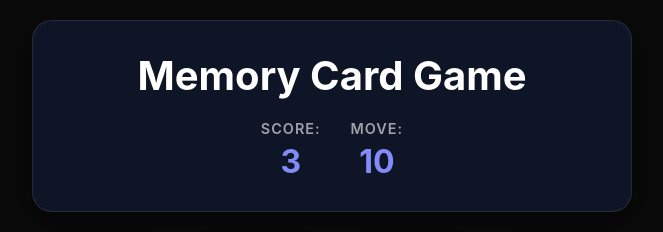
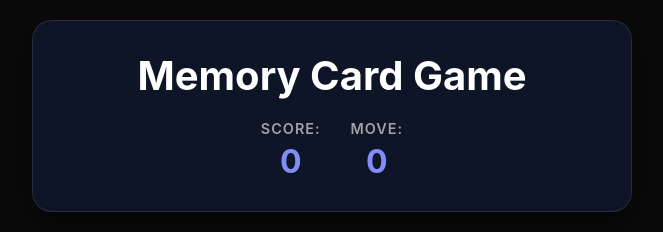
Before and after one commit to lightning4747/Memory-card-game-using-react, a React (Vite) app: page / in a window 1280 px wide. Shown: the top 232 px of the page, without its empty margins (308-971 px from the left). Built offline with nearby package versions, Linux system fonts and the light colour scheme.

Commit message:
make scores and moves dynamic

```diff
--- a/src/App.jsx
+++ b/src/App.jsx
@@ -11,6 +11,8 @@ function App() {
     const [cards,setCards] = useState([])
     const [flippedCards,setFlippedCards] = useState([]) //hold only two card
     const [matchedCards,setMacthCards] = useState([])
+    const [scores, setScores] = useState(0)
+    const [moves, setMoves] = useState(0)
 
     const initializeGame = ()=> {
       //need to add the shuffle logic
@@ -71,6 +73,8 @@ function App() {
         setFlippedCards([]);
       },500);
 
+      setScores((prev) => prev+100)
+
       }
 
       else {
@@ -87,11 +91,12 @@ function App() {
 
       }
     }
+    setMoves((prev) => prev +1)
     };
 
   return (
     <div className="app">
-      <GamerHeader score={3} moves={10}/>
+      <GamerHeader score={scores} moves={moves}/>
       <div className="cards-grid">
         {
           cards.map((card, index)=> (
```
